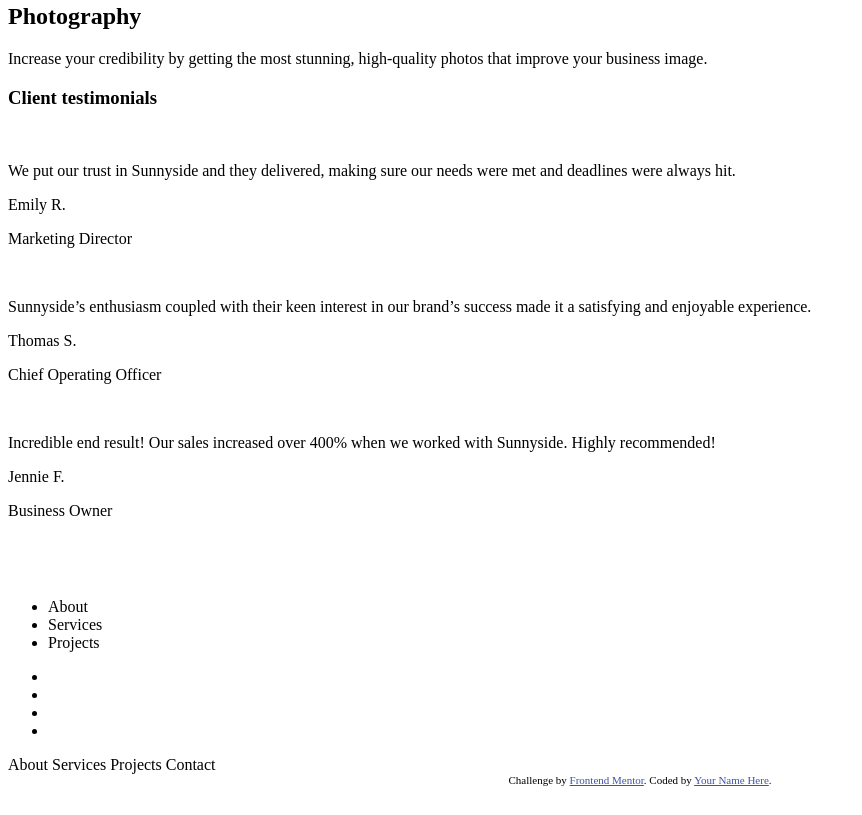
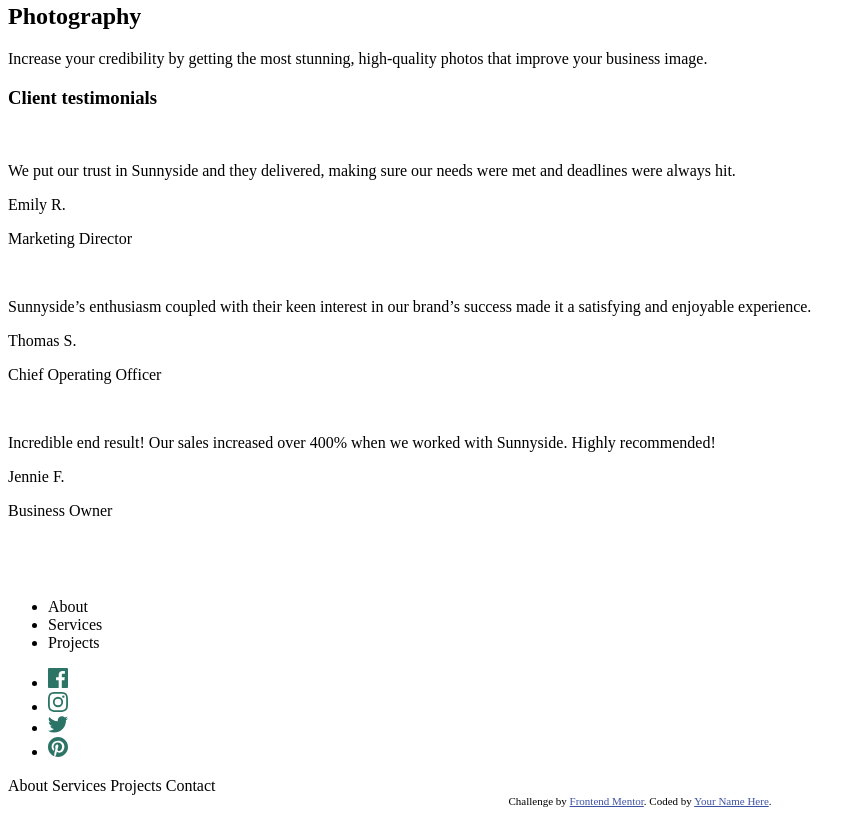
Before and after one commit to adeleke5140/sunnyside-agency, a plain HTML site: page index.html in a window 1280 px wide. Shown: the part 579-1394 px from the top of the page, without its empty margins (0-862 px from the left). Before the commit the page ends 1373 px from the top, so only its background shows below. Drawn offline with Linux system fonts and the light colour scheme.

Commit message:
add footer social links source

```diff
--- a/index.html
+++ b/index.html
@@ -108,22 +108,22 @@
     <ul class="footer_social">
       <li>
         <a href="" class="footer_social_icon">
-          <img src="" alt="">
+          <img src="images/icon-facebook.svg" alt="">
         </a>
       </li>
       <li>
         <a href="" class="footer_social_icon">
-          <img src="" alt="">
+          <img src="images/icon-instagram.svg" alt="">
         </a>
       </li>
       <li>
         <a href="" class="footer_social_icon">
-          <img src="" alt="">
+          <img src="images/icon-twitter.svg" alt="">
         </a>
       </li>
       <li>
         <a href="" class="footer_social_icon">
-          <img src="" alt="">
+          <img src="images/icon-pinterest.svg" alt="">
         </a>
       </li>
     </ul>
```
